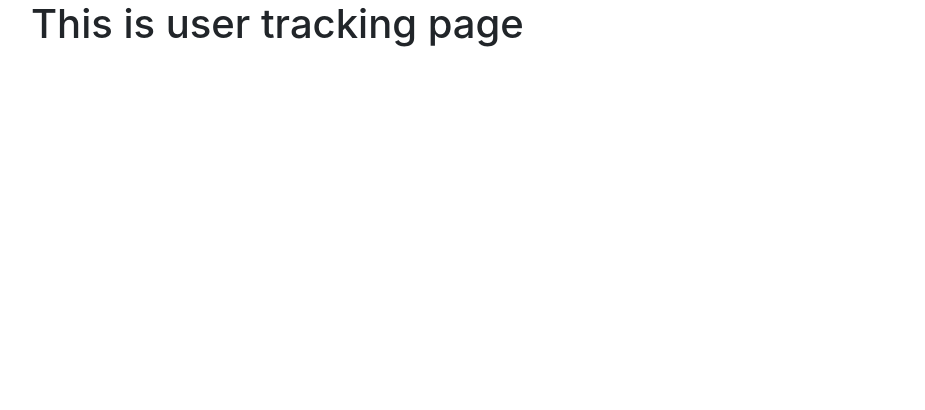
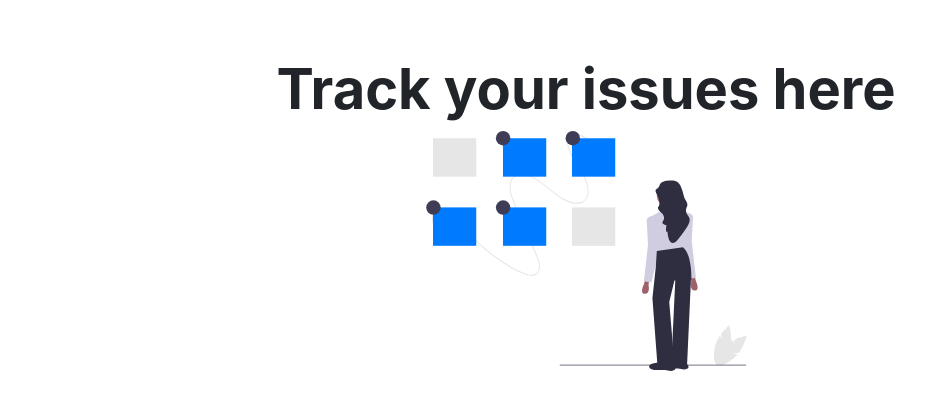
Before and after one commit to sasmit/serviceMgmt, a React app: page /usertracking in a window 1280 px wide. Shown: the top 410 px of the page, without its empty margins (54-979 px from the left). Built offline with nearby package versions, Linux system fonts and the light colour scheme.

Commit message:
resolving error

```diff
--- a/src/common/listGroup.jsx
+++ b/src/common/listGroup.jsx
@@ -13,7 +13,7 @@ const ListGroup = ({issues}) => {
 									cardTitle={issue.issue}
 									cardMessage={issue.description}
 									button="status"
-									link="/complaint"
+									link="/usertracking"
 								/>
 							</td>
 						</tr>
--- a/src/components/complaintForm.jsx
+++ b/src/components/complaintForm.jsx
@@ -12,7 +12,8 @@ class ComplaintForm extends Form {
 			description: '',
 			type: 0,
             form: "complaint"
-		}
+		},
+		errors: {}
 	};
 
 	render() {
--- a/src/components/userTracking.jsx
+++ b/src/components/userTracking.jsx
@@ -1,10 +1,19 @@
 import React, { Component } from 'react';
+import Header from '../common/header';
+import Card from '../common/card';
+import { getIssue } from "../services/fakeIssueList";
+import userTracking from '../images/trackingPage.svg';
 
 class UserTracking extends Component {
+    state = {
+        issues: getIssue()
+    }
     render() {
         return (
-            <h1>This is user tracking page</h1>
-         );
+            <div>
+                <Header text="Track your issues here" image={userTracking} />
+            </div>
+        );
     }
 }
 
```
